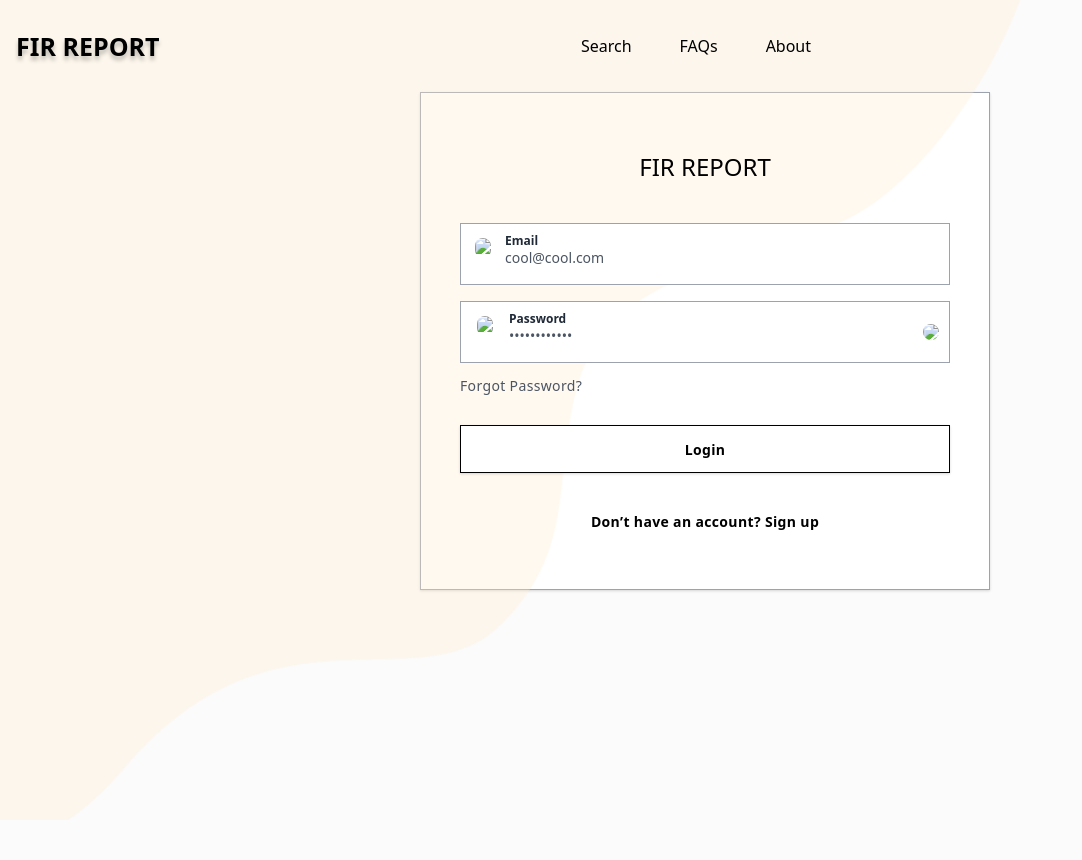
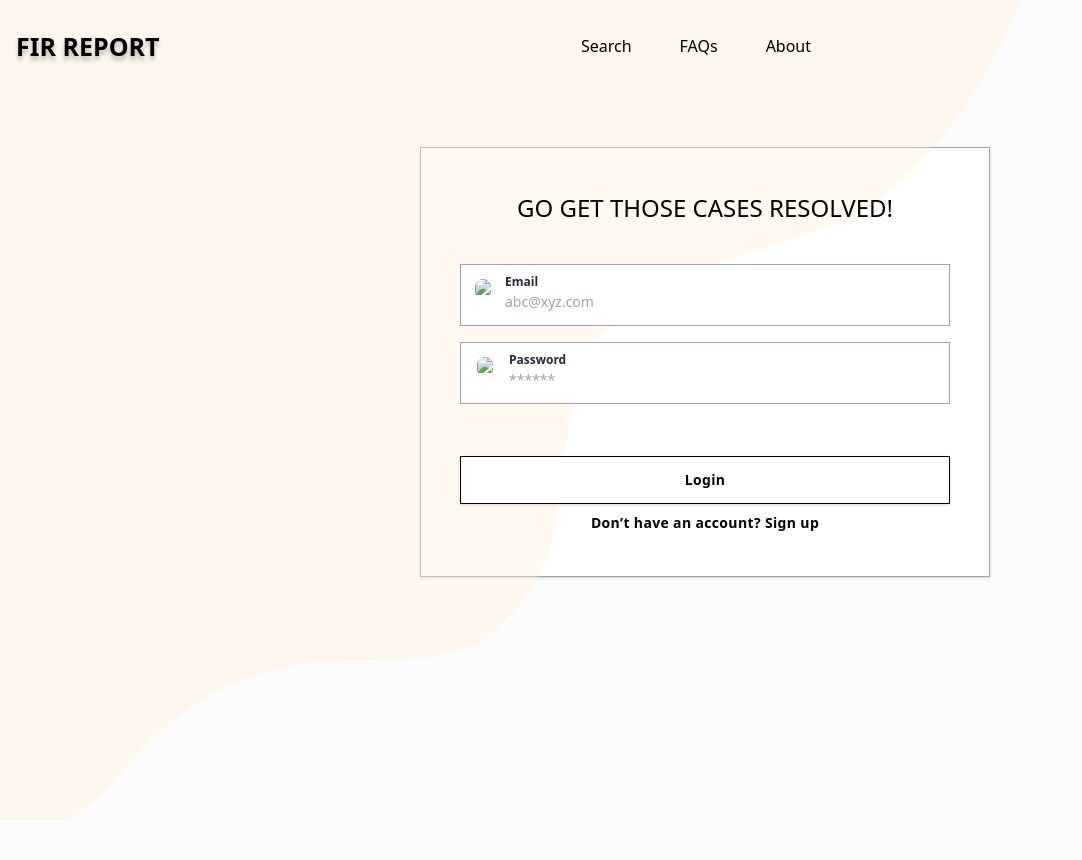
Before and after one commit to CommanderAstern/DBMS_RAP, a Django app: template templates/authentication/sign-in.html in a window 1280 px wide; the page is wider, and only the part inside the window is pictured. Shown: the top 860 px of that part, without its empty margins (0-1082 px from the left). Run offline with Django 4.2, Linux system fonts and the light colour scheme; the template is opened without the code that fills it, so the values that code supplies are empty; some libraries are stand-ins or nearby versions.

Commit message:
created the sign in form

```diff
--- a/templates/authentication/sign-in.html
+++ b/templates/authentication/sign-in.html
@@ -1,14 +1,16 @@
 <!DOCTYPE html>
 <html lang="en">
+
 <head>
   <meta charset="utf-8" />
   <title>Basic HTML/Tailwind starter</title>
   <meta name="description" content="Basic HTML/Tailwind starter" />
   <meta name="author" content="Daily Dev Tips" />
-    <link rel="stylesheet" href="https://unpkg.com/tailwindcss@2.2.19/dist/tailwind.min.css"/>
+  <link rel="stylesheet" href="https://unpkg.com/tailwindcss@2.2.19/dist/tailwind.min.css" />
   <meta name="viewport" content="width=device-width, initial-scale=1" />
   <link rel="stylesheet" href="/static/styles.css" />
 </head>
+
 <body class="main">
   <!-- backround image -->
   <section class="big-size">
@@ -21,68 +23,86 @@
         </div>
         <div class="hidden xl:block xl:w-1/3 z-30">
           <ul class="flex justify-center">
-              <li class="mr-12"><a class="text-coolGray-500 hover:text-coolGray-900 font-medium" href="/search">Search</a></li>
-              <li class="mr-12"><a class="text-coolGray-500 hover:text-coolGray-900 font-medium" href="/faqs">FAQs</a></li>
-              <li class="mr-12"><a class="text-coolGray-500 hover:text-coolGray-900 font-medium" href="/about">About</a></li>
+            <li class="mr-12"><a class="text-coolGray-500 hover:text-coolGray-900 font-medium" href="/search">Search</a>
+            </li>
+            <li class="mr-12"><a class="text-coolGray-500 hover:text-coolGray-900 font-medium" href="/faqs">FAQs</a>
+            </li>
+            <li class="mr-12"><a class="text-coolGray-500 hover:text-coolGray-900 font-medium" href="/about">About</a>
+            </li>
           </ul>
         </div>
         <div class="hidden xl:block xl:w-1/3">
           <div class="flex items-center justify-end">
             <!-- hover:bg-green-600 -->
-              <a class="inline-block py-3 px-8 text-sm leading-5 text-green-50 brownIthink  font-medium focus:ring-2 focus:ring-green-500 focus:ring-opacity-50 rounded-md z-50" href="/sign-in">Sign In</a>
+            <a class="inline-block py-3 px-8 text-sm leading-5 text-green-50 brownIthink  font-medium focus:ring-2 focus:ring-green-500 focus:ring-opacity-50 rounded-md z-50"
+              href="/sign-in">Sign In</a>
           </div>
         </div>
       </div>
     </nav>
   </section>
 
-    <div class="inline-flex flex-col space-y-10 items-center justify-center p-10 bg-white shadow border border-gray-400 z-50" style=" width: 570px; height: 498px; margin-left: 420px;">
-        <p class="text-2xl uppercase z-50">FIR Report</p>
+  <div
+    class="inline-flex flex-col space-y-10 items-center justify-center p-10 bg-white shadow border border-gray-400 z-50"
+    style=" width: 570px; height: 430px; margin-left: 420px; margin-top: 55px;">
+    <p class="text-2xl uppercase z-10">Go get those cases resolved!</p>
+    <form method="POST" id="signin-form" class="signin-form" action="/sign-in/">
+      {% csrf_token %}
       <div class="flex flex-col space-y-6 items-start justify-start z-50" style="width: 490px; height: 250px;">
         <div class="flex flex-col space-y-4 items-start justify-start z-50" style="width: 490px; height: 178px;">
           <div class="flex flex-col space-y-2 items-start justify-start z-50" style="width: 490px; height: 62px;">
-                    <div class="inline-flex items-center justify-start bg-white border border-gray-400 z-50" style="width: 490px; height: 62px;">
+            <div class="inline-flex items-center justify-start bg-white border border-gray-400 z-50"
+              style="width: 490px; height: 62px;">
               <div class="flex items-start justify-start h-full py-3 pl-3 z-50">
                 <div class="flex items-center justify-center flex-1 h-6 py-0.5 px-0.5 z-50">
-                                <img class="flex-1 h-full rounded-lg" src="https://via.placeholder.com/19.047618865966797x18.233583450317383"/>
+                  <img class="flex-1 h-full rounded-lg"
+                    src="https://via.placeholder.com/19.047618865966797x18.233583450317383" />
                 </div>
               </div>
-                        <div class="inline-flex flex-col space-y-1 items-start justify-start p-3 z-50" style="width: 454px; height: 62px;">
+              <div class="inline-flex flex-col space-y-1 items-start justify-start p-3 z-50"
+                style="width: 454px; height: 62px;">
                 <p class="text-xs font-bold leading-none text-gray-800 z-50" style="width: 430px;">Email</p>
-                            <p class="text-sm leading-none text-gray-600 z-50" style="width: 430px;">cool@cool.com</p>
+                <input class="text-sm leading-none text-gray-600 z-50" type="email" placeholder="abc@xyz.com"
+                  style="width: 430px" name="email" id="email" required>
               </div>
             </div>
           </div>
           <div class="flex flex-col space-y-2 items-start justify-start z-50" style="width: 490px; height: 62px;">
-                    <div class="inline-flex items-center justify-start bg-white border border-gray-400 z-50" style="width: 490px; height: 62px;">
+            <div class="inline-flex items-center justify-start bg-white border border-gray-400 z-50"
+              style="width: 490px; height: 62px;">
               <div class="flex items-start justify-start h-full py-3 pl-3 z-50">
                 <div class="flex items-center justify-center flex-1 h-6 px-1 py-0.5 z-50">
-                                <img class="flex-1 h-full rounded-lg z-50" src="https://via.placeholder.com/15.321000099182129x18.617252349853516"/>
+                  <img class="flex-1 h-full rounded-lg z-50"
+                    src="https://via.placeholder.com/15.321000099182129x18.617252349853516" />
                 </div>
               </div>
-                        <div class="inline-flex flex-col space-y-1 items-start justify-start p-3 z-50" style="width: 426px; height: 62px;">
+              <div class="inline-flex flex-col space-y-1 items-start justify-start p-3 z-50"
+                style="width: 426px; height: 62px;">
                 <p class="text-xs font-bold leading-none text-gray-800 z-50" style="width: 402px;">Password</p>
-                            <p class="text-sm leading-none text-gray-600 z-50" style="width: 402px;">••••••••••••</p>
-                        </div>
-                        <div class="flex items-center justify-start h-full py-3 pr-3 z-50">
-                            <div class="flex-1 h-4 z-50">
-                                <img class="flex-1 h-full rounded-full z-50" src="https://via.placeholder.com/16x16"/>
+                <input class="text-sm leading-none text-gray-600 z-50" type="password" placeholder="******"
+                  style="width: 430px" name="password" id="password" required>
               </div>
             </div>
           </div>
         </div>
-                <p class="text-sm tracking-wide leading-none text-gray-600 z-50" style="width: 490px;">Forgot Password?</p>
-            </div>
-            <div class="inline-flex space-x-2 items-center justify-center px-4 py-3.5 bg-white shadow border border-black z-50" style="width: 490px; height: 48px;">
-                <p class="text-sm font-bold tracking-wide leading-tight z-50">Login</p>
+        <div class="flex flex-col space-y-2 items-start justify-start z-50" style="width: 490px; height: 62px;">
+          <input type="submit" name="submit" id="submit"
+            class="text-sm font-bold tracking-wide leading-tight inline-flex space-x-2 items-center justify-center px-4 py-3.5 bg-white shadow border border-black"
+            value="Login" style="width: 490px; height: 48px; " />
         </div>
       </div>
-         <a class="z-50" href="/sign-up"><p class="text-sm font-bold tracking-wide leading-tight text-center z-50" style="width: 490px;">Don’t have an account? Sign up</p></a>
+      <a class="z-50" href="/sign-up">
+        <p class="text-sm font-bold tracking-wide leading-tight text-center z-50" style="width: 490px;">Don’t have an
+          account? Sign up</p>
+      </a>
   </div>
+  </form>
+
 
 
   <div class="coolText"></div>
 
 
 </body>
+
 </html>
```
Also changed, not shown: DBMS_Project/views.py (+13 -3 lines). Lines whose indentation alone changed are shown as unchanged.
